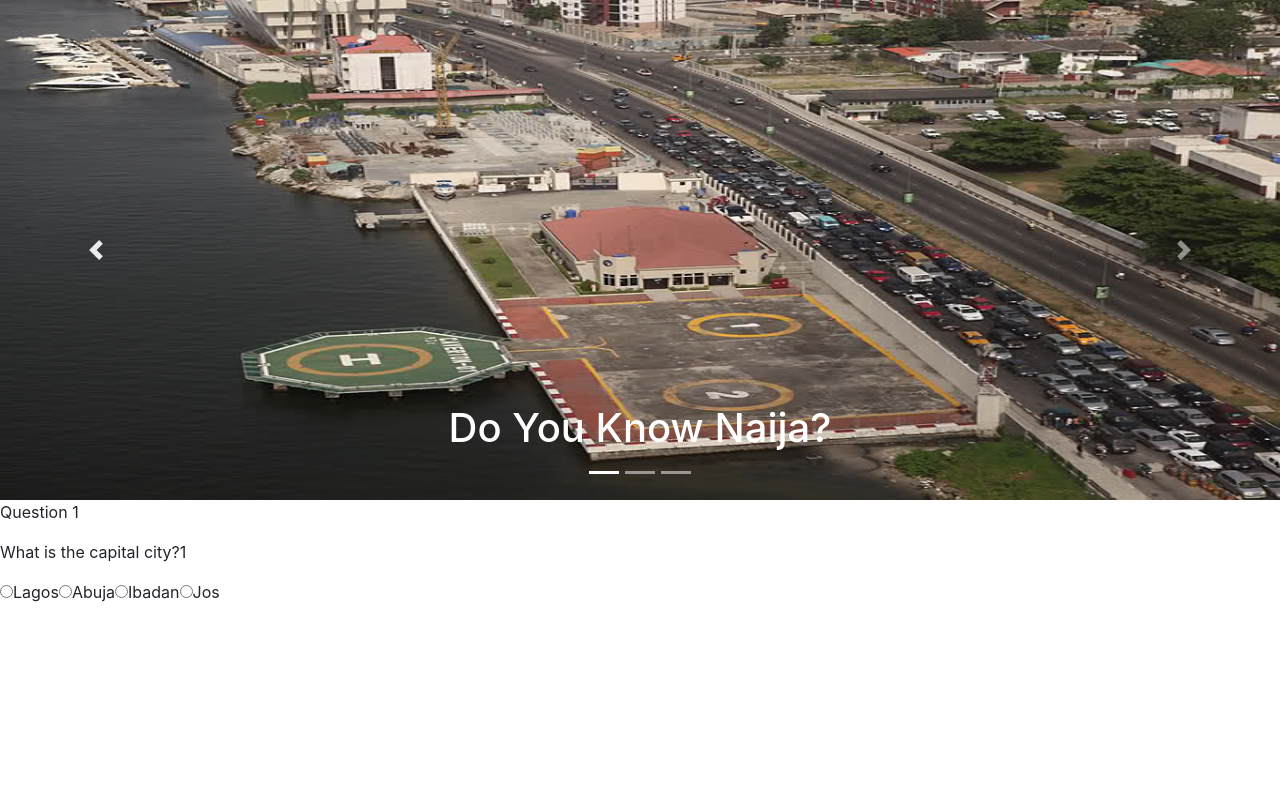
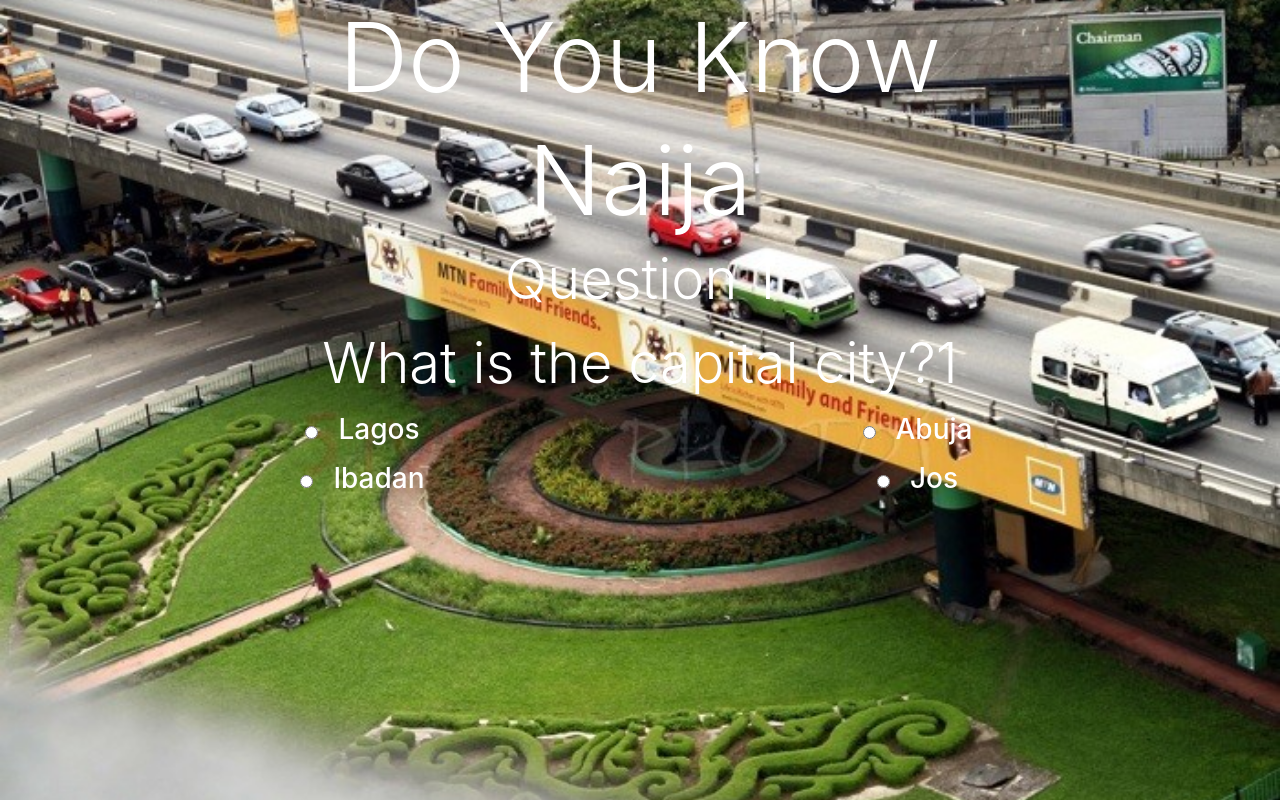
Before and after one commit to TobiD-S/naija-quiz, a plain HTML site: page index.html in a window 1280 px wide. Drawn offline with nearby package versions, Linux system fonts and the light colour scheme.

Commit message:
complete basic style

```diff
--- a/css/style.css
+++ b/css/style.css
@@ -1,6 +1,16 @@
-.carousel-item{
-  height: 500px;
+body {
+  background: url(../img/Lagos8.jpg) no-repeat center center fixed;
+  -webkit-background-size: cover;
+  -moz-background-size: cover;
+  -o-background-size: cover;
+  background-size: cover;
 }
-.carousel-item img{
-  height: 500px;
+.quiz-section{
+  margin-right: auto;
+  margin-left: auto;
+  text-align: center;
 }
+
+label{
+  margin-left: 20px;
+}
--- a/index.html
+++ b/index.html
@@ -12,50 +12,30 @@
     <script src="./js/questiondata.js"></script>
     <script src="./js/index.js"></script>
   </head>
-  <body>
-    <div class="bd-example">
-        <div id="carouselExampleCaptions" class="carousel slide" data-ride="carousel">
-          <ol class="carousel-indicators">
-            <li data-target="#carouselExampleCaptions" data-slide-to="0" class="active"></li>
-            <li data-target="#carouselExampleCaptions" data-slide-to="1"></li>
-            <li data-target="#carouselExampleCaptions" data-slide-to="2"></li>
-          </ol>
-          <div class="carousel-inner">
-            <div class="carousel-item active">
-              <img src="./img/Lagos14.jpg" class="d-block w-100" alt="...">
-              <div class="carousel-caption d-none d-md-block">
-                <h1>Do You Know Naija?</h1>
-              </div>
-            </div>
-            <div class="carousel-item">
-              <img src="./img/Lagos8.jpg" class="d-block w-100" alt="...">
-              <div class="carousel-caption d-none d-md-block">
-                <h1>Do You Know Naija?</h1>
-              </div>
-            </div>
-            <div class="carousel-item">
-              <img src="./img/gettyimages-503463883-612x612.jpg" class="d-block w-100" alt="...">
-              <div class="carousel-caption d-none d-md-block">
-                <h1>Do You Know Naija?</h1>
-              </div>
-            </div>
+  <body class='text-white'>
+
+    <div class="container quiz-section">
+      <h1 class="display-1">Do You Know</h1>
+      <h1 class="display-1">Naija</h1>
+      <p class="question-number display-4"></p>
+      <p class="question-question display-4"></p>
+      <div class="question-options container">
+        <div class="row">
+          <div class="col option1 h3">
+
           </div>
-          <a class="carousel-control-prev" href="#carouselExampleCaptions" role="button" data-slide="prev">
-            <span class="carousel-control-prev-icon" aria-hidden="true"></span>
-            <span class="sr-only">Previous</span>
-          </a>
-          <a class="carousel-control-next" href="#carouselExampleCaptions" role="button" data-slide="next">
-            <span class="carousel-control-next-icon" aria-hidden="true"></span>
-            <span class="sr-only">Next</span>
-          </a>
+          <div class="col option2 h3">
+
+          </div>
         </div>
-      </div>
+        <div class="row">
+          <div class="col option3 h3">
 
-    <div class="quiz-section">
-      <p class="question-number"></p>
-      <p class="question-question"></p>
-      <div class="question-options">
+          </div>
+          <div class="col option4 h3">
 
+          </div>
+        </div>
       </div>
     </div>
   </body>
--- a/js/index.js
+++ b/js/index.js
@@ -1,7 +1,4 @@
-
-    // console.log( qAndA );
     const selectQuestions = qAndA.sort(function(){return (Math.random() - Math.random())}).slice(0, 5);
-    // console.log("these are selected Qs", selectQuestions)
     let score = 0;
     let questionIndex = 0;
 
@@ -9,11 +6,8 @@
       // get value on selected option
       // check if correct
       // add mark to score
-      // alert('You clicked answer' + ans);
-      console.log(ans, selectQuestions[questionIndex].answer)
       if (ans == selectQuestions[questionIndex].answer) {
         score += 20;
-        alert('You clicked the correct answer ' + ans + ' score is ' + score);
       }
        // increament questionIndex by 1 questionIndex ++
        questionIndex += 1;
@@ -23,9 +17,19 @@
       console.log('final score is ' + score + ' on 100')
       $('.question-number').text('');
       $('.question-question').text('');
-      $('.question-options').text('');
-      $('<p>Congrats!!! You be Naija Star!</p>').appendTo('.question-question');
-      $('<img src="https://media.giphy.com/media/ehhuGD0nByYxO/giphy.gif">').appendTo('.question-options');
+      $('.option1').text('');
+      $('.option2').text('');
+      $('.option3').text('');
+      $('.option4').text('');
+      if(score >= 50){
+        $('<p>Congrats!!! You be Naija Star!</p>').appendTo('.question-question');
+        $('<img src="https://media.giphy.com/media/ehhuGD0nByYxO/giphy.gif">').appendTo('.question-options');
+      } else {
+        $('<p>Get to know Naija my friend!</p>').appendTo('.question-question');
+        $('<img src="https://media.giphy.com/media/gdMbK9Xa5bVHdv9R5x/giphy.gif">').appendTo('.question-options');
+      }
+
+
     }
 
     // call function to render question (questionIndex)
@@ -34,22 +38,25 @@
       // get question number and populate qith question number
       $('.question-number').text('');
       $('.question-question').text('');
-      $('.question-options').text('');
+      $('.option1').text('');
+      $('.option2').text('');
+      $('.option3').text('');
+      $('.option4').text('');
       $('.question-number').text('Question ' + (qIndex + 1));
       // get question-question and populate with quesion
       $('.question-question').text(question.question);
       // get question-options and populate with options as radio
-      question.options.forEach(element => {
+      question.options.forEach((element, i) => {
+        let opt = '.option' + (i + 1);
         let radioBut = $('<input type="radio" name="answer" value=' + element + ' />');
         let radioLabel = $('<label for=' + element + ' >' + element + ' </label>');
-        radioBut.appendTo('.question-options');
-        radioLabel.appendTo('.question-options');
+        radioBut.appendTo(opt);
+        radioLabel.appendTo(opt);
       });
       $(".question-options input:radio[name='answer']").click(function(){
         if (questionIndex == (selectQuestions.length - 1)) {
           gradeQuestion(this.value)
           renderSuccess()
-          alert('end of quiz');
         } else {
           gradeQuestion(this.value)
           renderQuestion(questionIndex)
```
